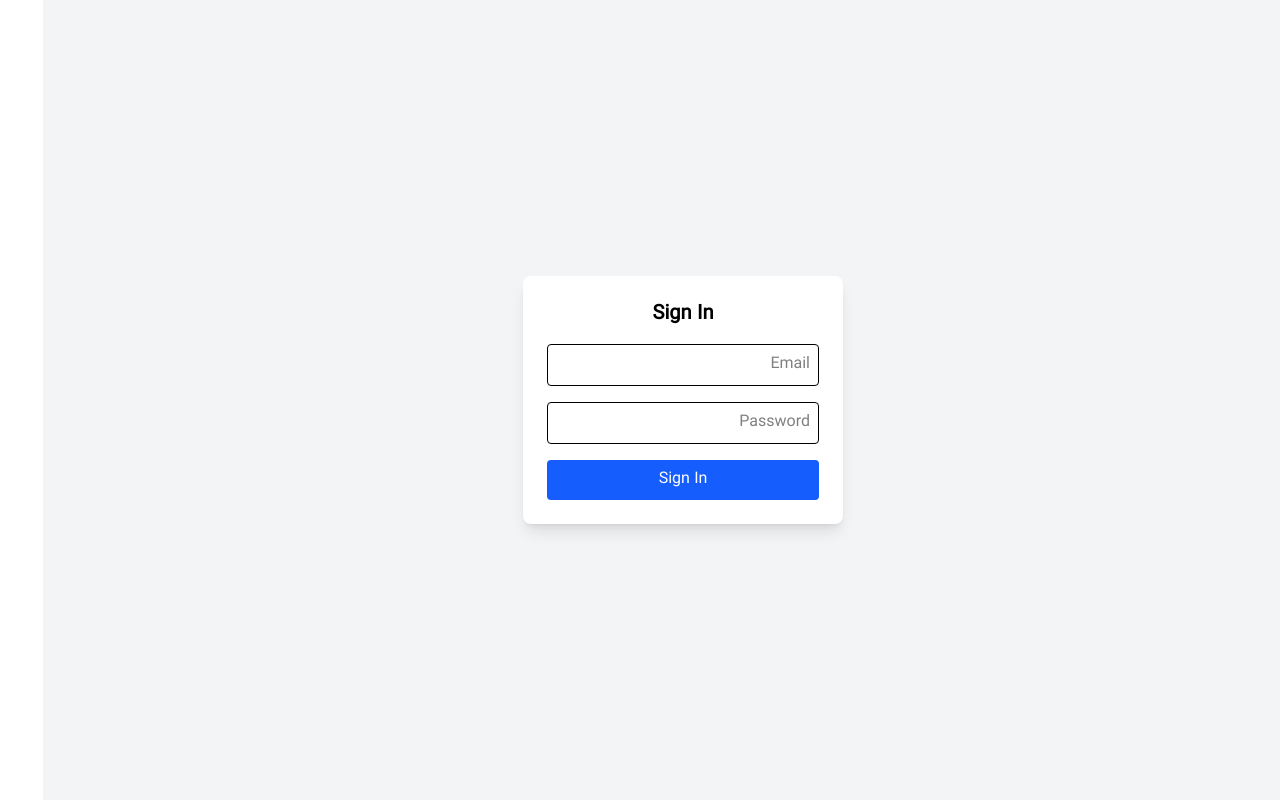
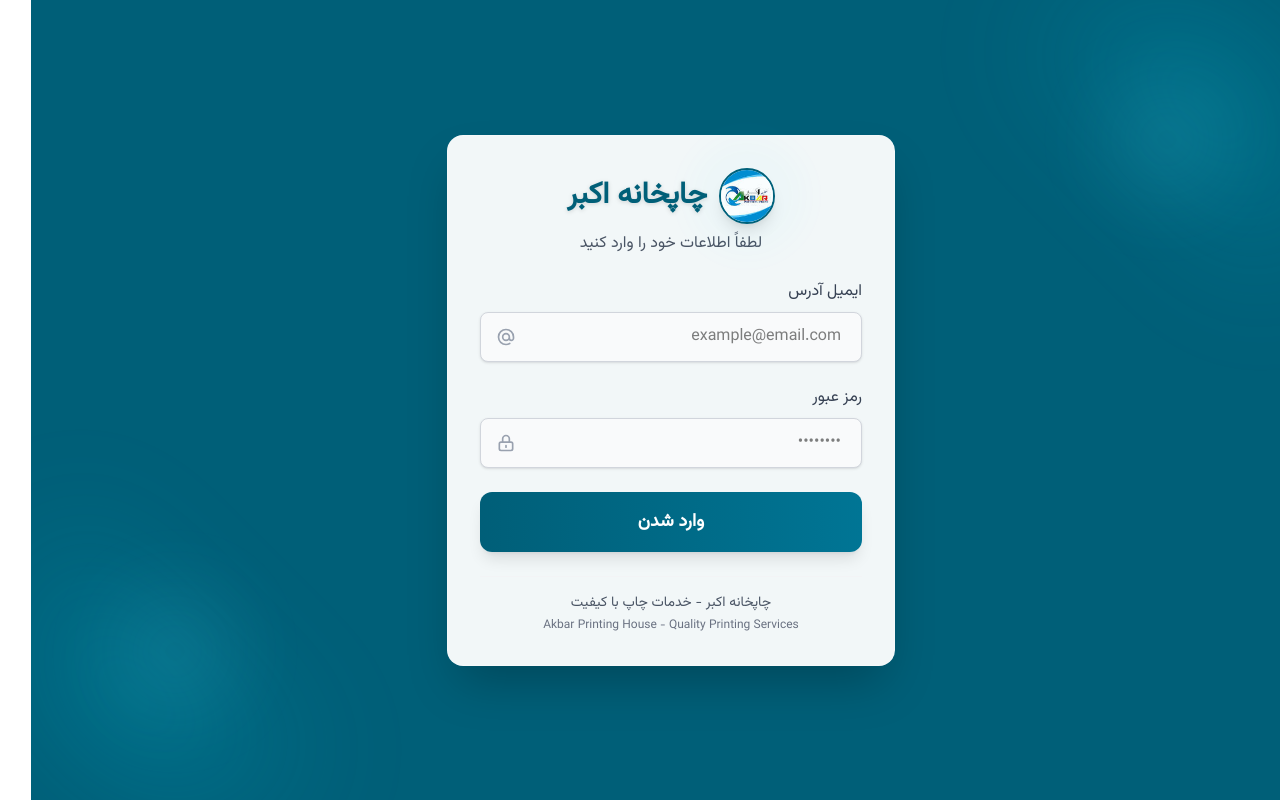
Before and after one commit to AbbasAlizada1380/AkbarMIS, a React (Vite) app in the folder frontend/: page / in a window 1280 px wide. Built offline with nearby package versions, Linux system fonts and the light colour scheme; a web font is replaced by a local one; what moment-jalaali would draw is missing.

Commit message:
complete the sing in page style

```diff
--- a/frontend/src/features/authentication/components/Signin.jsx
+++ b/frontend/src/features/authentication/components/Signin.jsx
@@ -13,45 +13,185 @@ const Signin = () => {
     error,
   } = useSignin();
   const { currentUser } = useSelector((state) => state.user);
-  const isActive = currentUser?.isActive; // ✅ safe optional chaining
+  const isActive = currentUser?.isActive;
 
   return (
-    <div className="flex justify-center items-center h-screen bg-gray-100">
+    <div className="flex justify-center items-center min-h-screen bg-cyan-800 p-4 relative overflow-hidden">
+      {/* Top-Right Light Effect */}
+      <div className="absolute top-0 right-0 w-96 h-96 bg-gradient-to-bl from-cyan-400 via-transparent to-transparent rounded-full blur-3xl opacity-20 animate-pulse"></div>
+
+      {/* Bottom-Left Light Effect */}
+      <div className="absolute bottom-0 left-0 w-96 h-96 bg-gradient-to-tr from-cyan-400 via-transparent to-transparent rounded-full blur-3xl opacity-20 animate-pulse"></div>
+
+      {/* Additional floating elements for depth */}
+      <div className="absolute top-20 right-20 w-32 h-32 bg-cyan-300 rounded-full blur-2xl opacity-10 animate-bounce"></div>
+      <div
+        className="absolute bottom-20 left-20 w-32 h-32 bg-cyan-300 rounded-full blur-2xl opacity-10 animate-bounce"
+        style={{ animationDelay: "2s" }}
+      ></div>
+
+      <div className="w-full max-w-md relative z-10">
+        {/* Login Form */}
         <form
           onSubmit={handleSignin}
-        className="p-6 bg-white rounded-lg shadow-lg space-y-4 w-80"
+          className="bg-white/95 backdrop-blur-sm rounded-2xl shadow-2xl p-8 space-y-6 transform hover:shadow-xl transition-all duration-300 border border-white/20"
         >
-        <h2 className="text-xl font-semibold text-center">Sign In</h2>
+          <div className="text-center mb-6">
+            <div className="flex items-center justify-center gap-x-3">
+              <div className="relative">
+                <img
+                  src="logo.png"
+                  alt="logo"
+                  className="h-14 w-14 rounded-full border-2 border-cyan-800 shadow-lg"
+                />
+                <div className="absolute -inset-1 bg-cyan-400 rounded-full blur opacity-30 animate-ping"></div>
+              </div>
+              <h1 className="text-3xl font-bold text-cyan-800 drop-shadow-sm">
+                چاپخانه اکبر
+              </h1>
+            </div>
+            <p className="text-gray-600 mt-2">لطفاً اطلاعات خود را وارد کنید</p>
+          </div>
 
+          {/* Email Input */}
+          <div className="space-y-2">
+            <label className="block text-right text-gray-700 font-medium">
+              ایمیل آدرس
+            </label>
+            <div className="relative">
               <input
                 type="email"
                 value={email}
                 onChange={(e) => setEmail(e.target.value)}
-          placeholder="Email"
-          className="w-full p-2 border rounded"
+                placeholder="example@email.com"
+                className="w-full px-4 py-3 pr-5 focus:outline-none rounded-lg border border-gray-300 focus:ring-2 focus:ring-cyan-800 focus:border-cyan-800 transition-all duration-200 bg-gray-50 text-right hover:bg-white shadow-sm"
+                dir="rtl"
               />
+              <div className="absolute left-4 top-1/2 transform -translate-y-1/2">
+                <svg
+                  className="w-5 h-5 text-gray-400"
+                  fill="none"
+                  stroke="currentColor"
+                  viewBox="0 0 24 24"
+                >
+                  <path
+                    strokeLinecap="round"
+                    strokeLinejoin="round"
+                    strokeWidth={2}
+                    d="M16 12a4 4 0 10-8 0 4 4 0 008 0zm0 0v1.5a2.5 2.5 0 005 0V12a9 9 0 10-9 9m4.5-1.206a8.959 8.959 0 01-4.5 1.207"
+                  />
+                </svg>
+              </div>
+            </div>
+          </div>
+
+          {/* Password Input */}
+          <div className="space-y-2">
+            <label className="block text-right text-gray-700 font-medium">
+              رمز عبور
+            </label>
+            <div className="relative">
               <input
                 type="password"
                 value={password}
                 onChange={(e) => setPassword(e.target.value)}
-          placeholder="Password"
-          className="w-full p-2 border rounded"
+                placeholder="••••••••"
+                className="w-full px-4 py-3 pr-5 focus:outline-none rounded-lg border border-gray-300 focus:ring-2 focus:ring-cyan-800 focus:border-cyan-800 transition-all duration-200 bg-gray-50 text-right hover:bg-white shadow-sm"
+                dir="rtl"
               />
+              <div className="absolute left-4 top-1/2 transform -translate-y-1/2">
+                <svg
+                  className="w-5 h-5 text-gray-400"
+                  fill="none"
+                  stroke="currentColor"
+                  viewBox="0 0 24 24"
+                >
+                  <path
+                    strokeLinecap="round"
+                    strokeLinejoin="round"
+                    strokeWidth={2}
+                    d="M12 15v2m-6 4h12a2 2 0 002-2v-6a2 2 0 00-2-2H6a2 2 0 00-2 2v6a2 2 0 002 2zm10-10V7a4 4 0 00-8 0v4h8z"
+                  />
+                </svg>
+              </div>
+            </div>
+          </div>
+
+          {/* Sign In Button */}
           <button
             type="submit"
             disabled={isLoading}
-          className="w-full bg-blue-600 text-white py-2 rounded hover:bg-blue-700 transition"
+            className="w-full bg-gradient-to-r from-cyan-800 to-cyan-700 text-white py-4 rounded-xl font-semibold text-lg transform hover:scale-105 hover:from-cyan-700 hover:to-cyan-600 transition-all duration-200 shadow-lg disabled:opacity-50 disabled:cursor-not-allowed disabled:transform-none cursor-pointer relative overflow-hidden group"
           >
-          {isLoading ? "Signing in..." : "Sign In"}
+            {/* Button shine effect */}
+            <div className="absolute inset-0 bg-gradient-to-r from-transparent via-white/20 to-transparent -skew-x-12 transform translate-x-[-100%] group-hover:translate-x-[100%] transition-transform duration-1000"></div>
+
+            {isLoading ? (
+              <div className="flex items-center justify-center space-x-2 relative z-10">
+                <div className="w-5 h-5 border-2 border-white border-t-transparent rounded-full animate-spin"></div>
+                <span>در حال وارد شدن...</span>
+              </div>
+            ) : (
+              <span className="relative z-10">وارد شدن</span>
+            )}
           </button>
 
-        {error && <p className="text-red-600 text-center">{error}</p>}
+          {/* Error Messages */}
+          {error && (
+            <div className="bg-red-50 border border-red-200 rounded-xl p-4 text-right transform transition-all duration-300 animate-fade-in">
+              <div className="flex items-center justify-end space-x-2 space-x-reverse">
+                <svg
+                  className="w-5 h-5 text-red-500 flex-shrink-0"
+                  fill="none"
+                  stroke="currentColor"
+                  viewBox="0 0 24 24"
+                >
+                  <path
+                    strokeLinecap="round"
+                    strokeLinejoin="round"
+                    strokeWidth={2}
+                    d="M12 8v4m0 4h.01M21 12a9 9 0 11-18 0 9 9 0 0118 0z"
+                  />
+                </svg>
+                <p className="text-red-700 font-medium text-sm">{error}</p>
+              </div>
+            </div>
+          )}
+
           {isActive === false && (
-          <p className="text-yellow-600 text-center">
-            Your account is inactive.
+            <div className="bg-yellow-50 border border-yellow-200 rounded-xl p-4 text-right transform transition-all duration-300 animate-fade-in">
+              <div className="flex items-center justify-end space-x-2 space-x-reverse">
+                <svg
+                  className="w-5 h-5 text-yellow-600 flex-shrink-0"
+                  fill="none"
+                  stroke="currentColor"
+                  viewBox="0 0 24 24"
+                >
+                  <path
+                    strokeLinecap="round"
+                    strokeLinejoin="round"
+                    strokeWidth={2}
+                    d="M12 9v2m0 4h.01m-6.938 4h13.856c1.54 0 2.502-1.667 1.732-2.5L13.732 4c-.77-.833-1.964-.833-2.732 0L4.35 16.5c-.77.833.192 2.5 1.732 2.5z"
+                  />
+                </svg>
+                <p className="text-yellow-800 font-medium text-sm">
+                  حساب کاربری شما غیرفعال است
                 </p>
+              </div>
+            </div>
           )}
+
+          {/* Footer */}
+          <div className="text-center pt-4 border-t border-gray-100">
+            <p className="text-gray-600 text-sm">
+              چاپخانه اکبر - خدمات چاپ با کیفیت
+            </p>
+            <p className="text-gray-500 text-xs mt-1">
+              Akbar Printing House - Quality Printing Services
+            </p>
+          </div>
         </form>
+      </div>
     </div>
   );
 };
```
Lines whose indentation alone changed are shown as unchanged.
